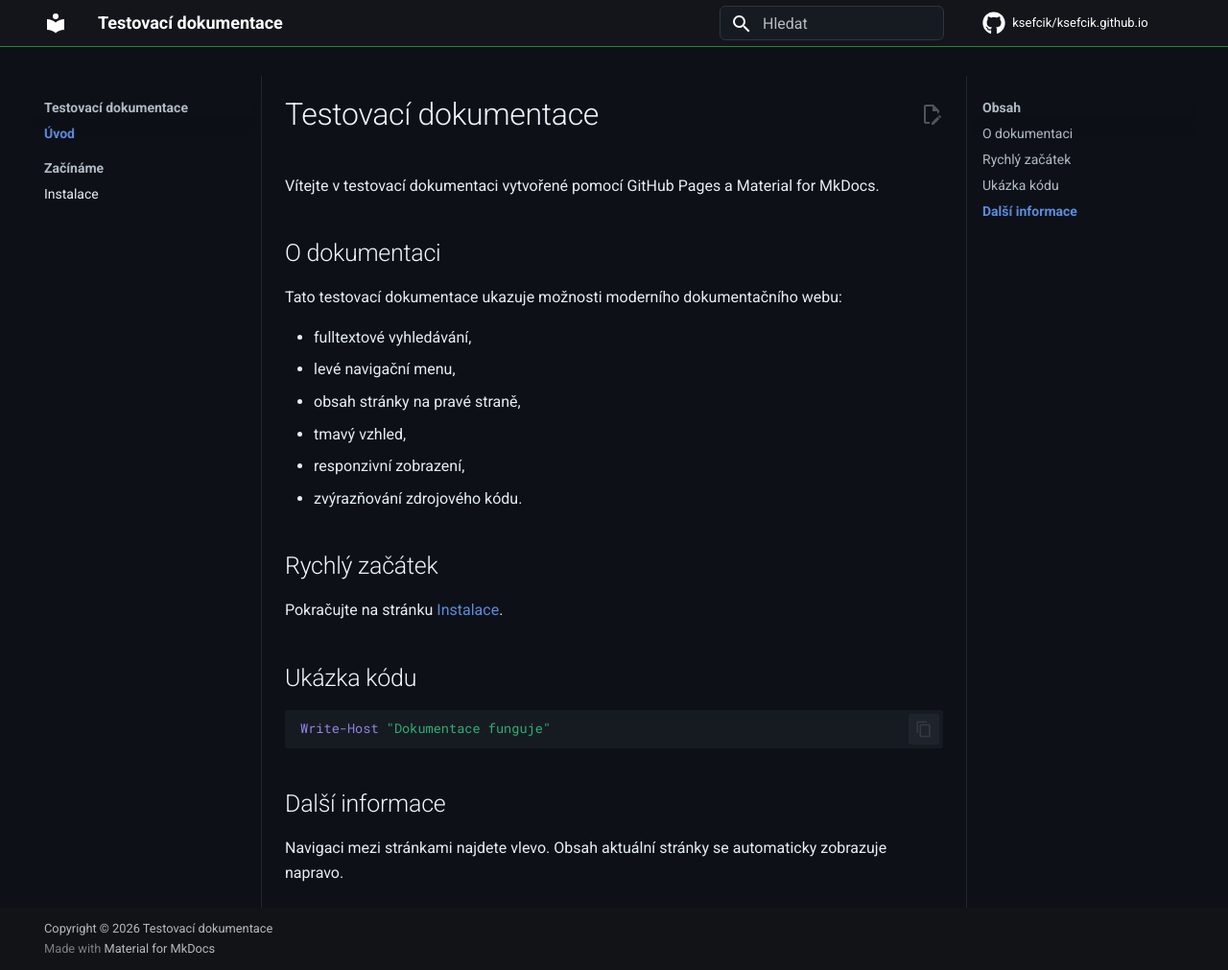
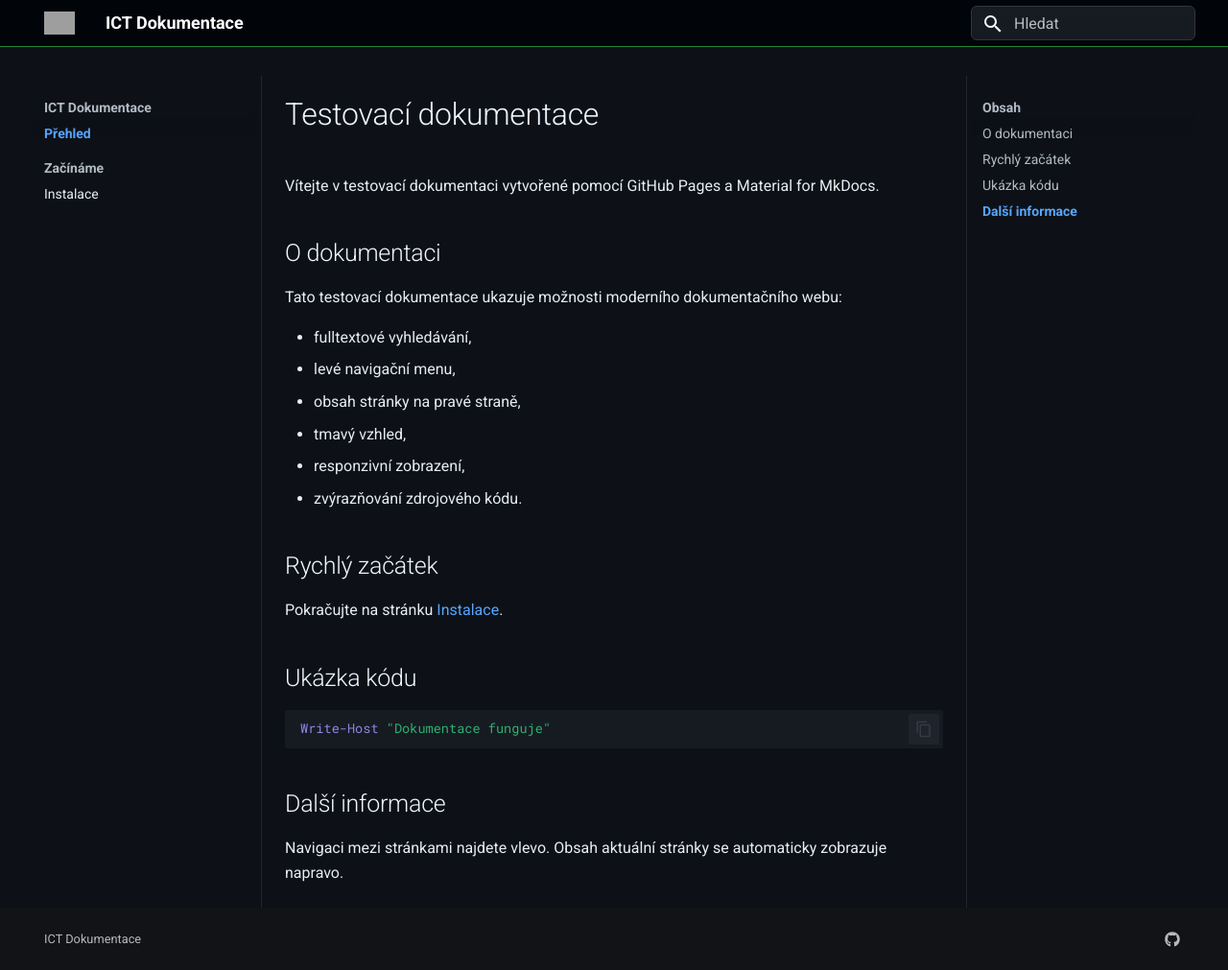
Before and after one commit to ksefcik/ksefcik.github.io, an MkDocs documentation site: the page built from docs/index.md, in a window 1280 px wide and 1011 px high. Shown: the whole window at 96% size. Built offline with MkDocs 1.6.1 and Material for MkDocs 9.7.7, drawn with Linux system fonts in a browser that asks for light colours; comment, search, counter and statistics services are not loaded; grey boxes are pictures that could not be loaded.

Commit message:
Update mkdocs.yml

```diff
--- a/mkdocs.yml
+++ b/mkdocs.yml
@@ -1,26 +1,29 @@
-site_name: Testovací dokumentace
-site_description: Testovací dokumentace na GitHub Pages
+site_name: ICT Dokumentace
+site_description: Centrální technická dokumentace ICT
+site_author: ICT
+
 site_url: https://ksefcik.github.io/
-
-repo_name: ksefcik/ksefcik.github.io
-repo_url: https://github.com/ksefcik/ksefcik.github.io
-edit_uri: edit/main/docs/
 
 theme:
   name: material
   language: cs
 
-  icon:
-    repo: fontawesome/brands/github
+  logo: material/book-open-page-variant
 
   palette:
     scheme: slate
-    primary: black
-    accent: green
+    primary: custom
+    accent: custom
+
+  font:
+    text: Roboto
+    code: Roboto Mono
 
   features:
+    - navigation.instant
+    - navigation.instant.progress
+    - navigation.tracking
     - navigation.sections
-    - navigation.expand
     - navigation.path
     - navigation.top
     - toc.follow
@@ -28,14 +31,14 @@ theme:
     - search.highlight
     - search.share
     - content.code.copy
-    - content.action.edit
+    - content.tooltips
 
 plugins:
   - search:
       lang: cs
 
 nav:
-  - Úvod: index.md
+  - Přehled: index.md
   - Začínáme:
       - Instalace: instalace.md
 
@@ -44,7 +47,17 @@ markdown_extensions:
   - attr_list
   - md_in_html
   - pymdownx.details
+  - pymdownx.inlinehilite
+  - pymdownx.snippets
   - pymdownx.superfences
+
+  - pymdownx.highlight:
+      anchor_linenums: true
+
+  - pymdownx.emoji:
+      emoji_index: !!python/name:material.extensions.emoji.twemoji
+      emoji_generator: !!python/name:material.extensions.emoji.to_svg
+
   - toc:
       permalink: true
       toc_depth: 3
@@ -52,4 +65,12 @@ markdown_extensions:
 extra_css:
   - stylesheets/extra.css
 
-copyright: Copyright &copy; 2026 Testovací dokumentace
+extra:
+  generator: false
+
+  social:
+    - icon: fontawesome/brands/github
+      link: https://github.com/ksefcik/ksefcik.github.io
+      name: Zdrojový repozitář
+
+copyright: ICT Dokumentace
```
